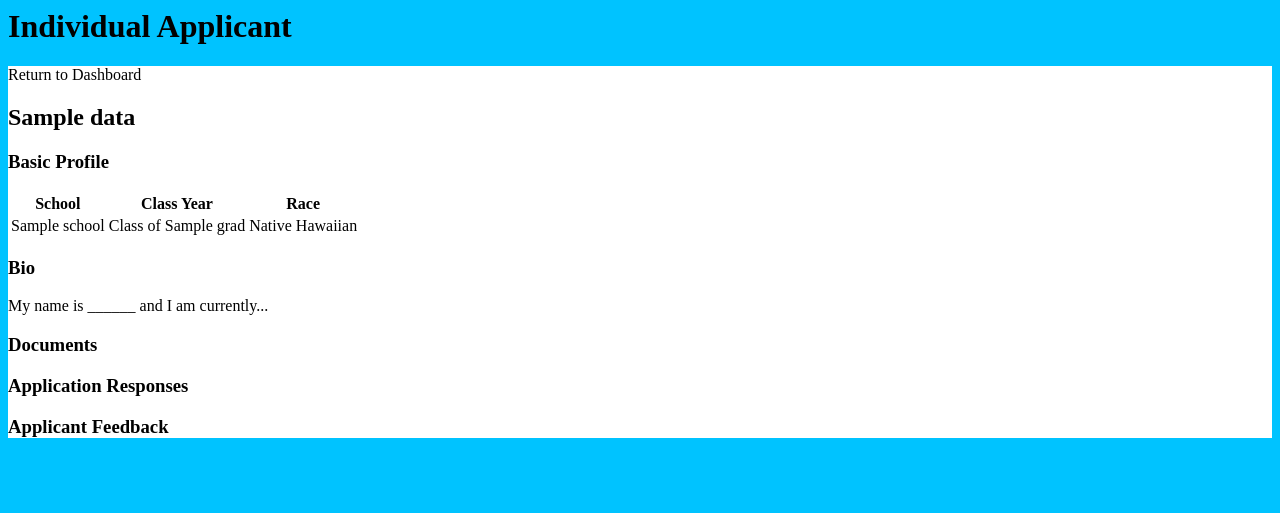
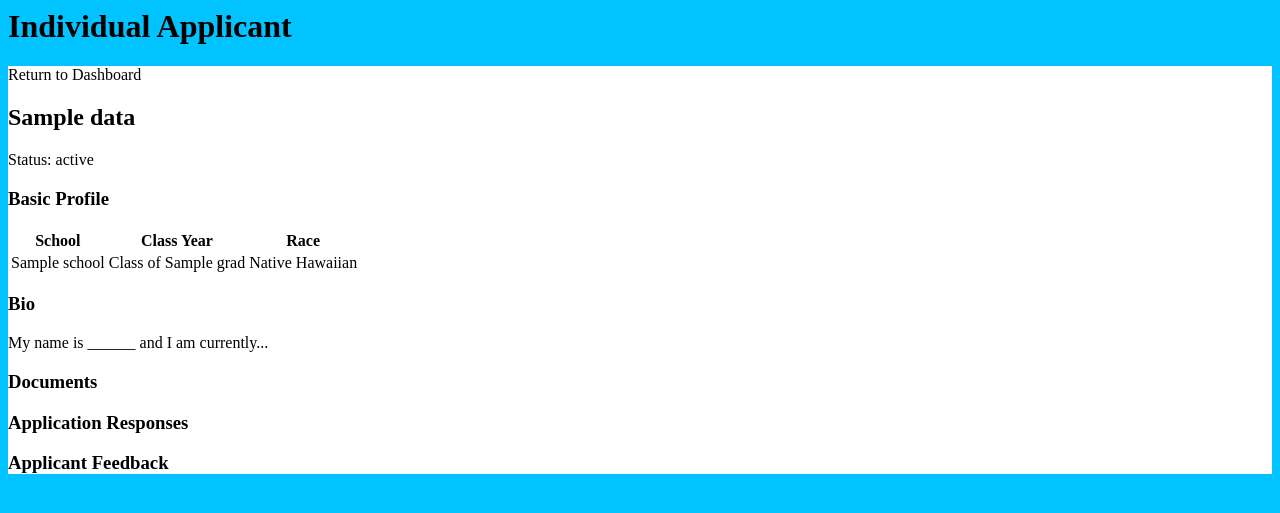
Before and after one commit to kimbotsao/CUclubapps, a Flask app: template templates/applicant.html in a window 1280 px wide. Shown: the top 513 px of the page. Run offline with Flask 2, Linux system fonts and the light colour scheme; the template is opened without the code that fills it: most values are stand-ins (such as "Sample title", 1, 10 or a date in 2020).

Commit message:
Added the status of the applicant

```diff
--- a/templates/applicant.html
+++ b/templates/applicant.html
@@ -11,6 +11,7 @@
         <div>
           <div>
             <h2>{{data['name']}}</h2>
+            <div>Status: {{data['status']}}</div>
           </div>
         </div>
         <h3>Basic Profile</h3>
```
